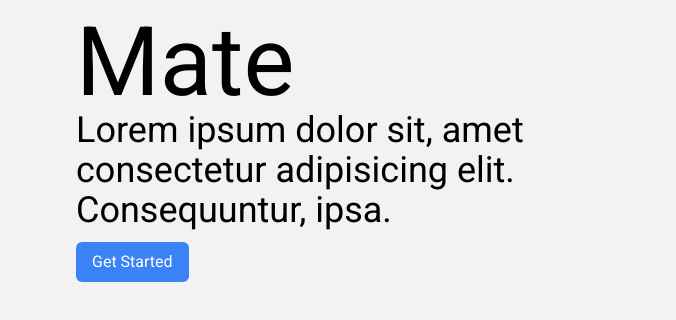
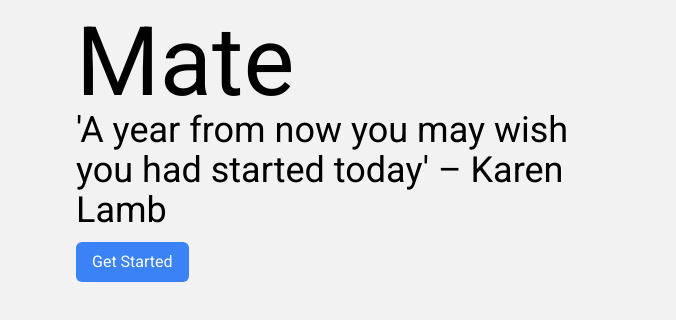
Before and after one commit to Lindrit14/muscle-mate, a website: page public/index.html in a window 1280 px wide. Shown: the part 405-725 px from the top of the page, 604-1280 px from the left. Drawn offline with Linux system fonts and the light colour scheme.

Commit message:
text geändert startseite auf quote

```diff
--- a/public/index.html
+++ b/public/index.html
@@ -55,7 +55,7 @@
     <div id="header-text" class="flex flex-col flex-wrap w-1/2 gap-3 ">
       <div id="upper-text">
         <h1 class="text-8xl">Muscle Mate</h1>
-        <p class="text-4xl">Lorem ipsum dolor sit, amet consectetur adipisicing elit. Consequuntur, ipsa.</p>
+        <p class="text-4xl">'A year from now you may wish you had started today' – Karen Lamb</p>
       </div>
       <div id="lower-button">
         <button class="btn-primary ">Get Started</button>
```
